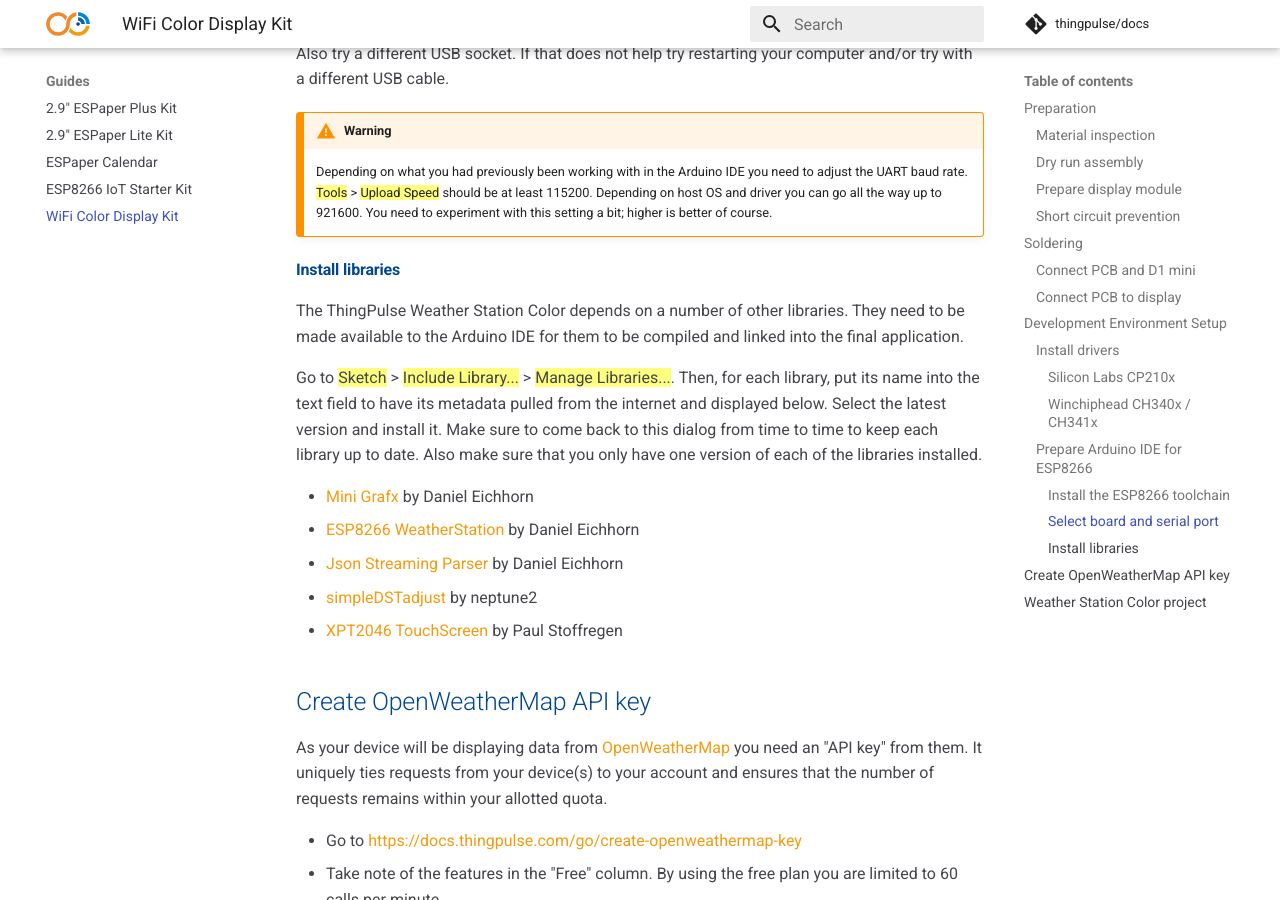
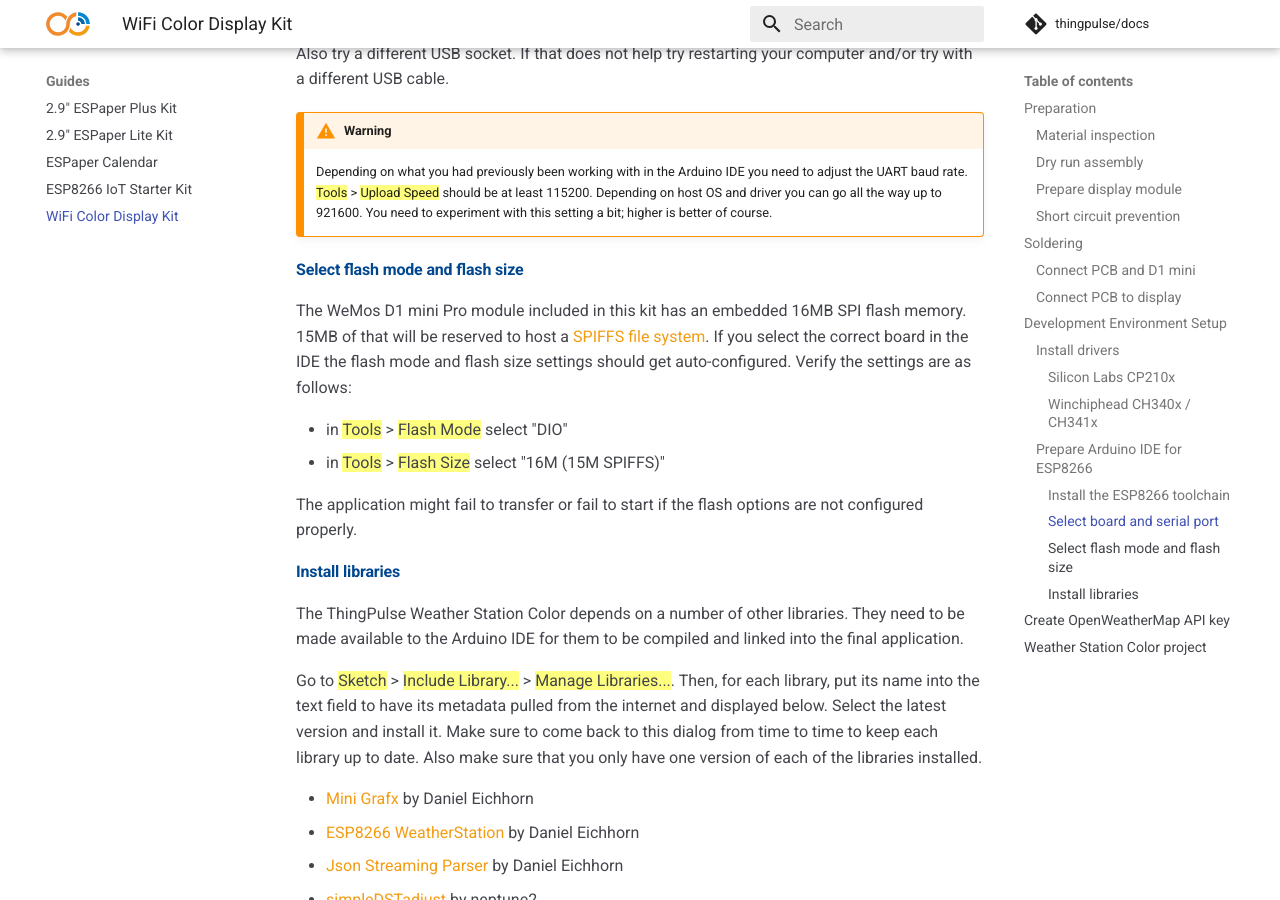
Before and after one commit to ThingPulse/docs, an MkDocs documentation site: the page built from docs/guides/wifi-color-display-kit.md, in a window 1280 px wide and 900 px high, scrolled down 8485 px. Built offline with MkDocs 1.6.1 and Material for MkDocs 9.7.7, drawn with Linux system fonts in a browser that asks for light colours; comment, search, counter and statistics services are not loaded.

Commit message:
Document flash settings

```diff
--- a/docs/guides/wifi-color-display-kit.md
+++ b/docs/guides/wifi-color-display-kit.md
@@ -95,6 +95,14 @@
 #### Select board and serial port
 {!../includes/select-board-and-serial-in-Arduino-IDE.md!}
 
+#### Select flash mode and flash size
+The WeMos D1 mini Pro module included in this kit has an embedded 16MB SPI flash memory. 15MB of that will be reserved to host a [SPIFFS file system](https://github.com/pellepl/spiffs). If you select the correct board in the IDE the flash mode and flash size settings should get auto-configured. Verify the settings are as follows:
+
+- in ==Tools== > ==Flash Mode== select "DIO"
+- in ==Tools== > ==Flash Size== select "16M (15M SPIFFS)"
+
+The application might fail to transfer or fail to start if the flash options are not configured properly.
+
 #### Install libraries
 
 The ThingPulse Weather Station Color depends on a number of other libraries. They need to be made available to the
```
